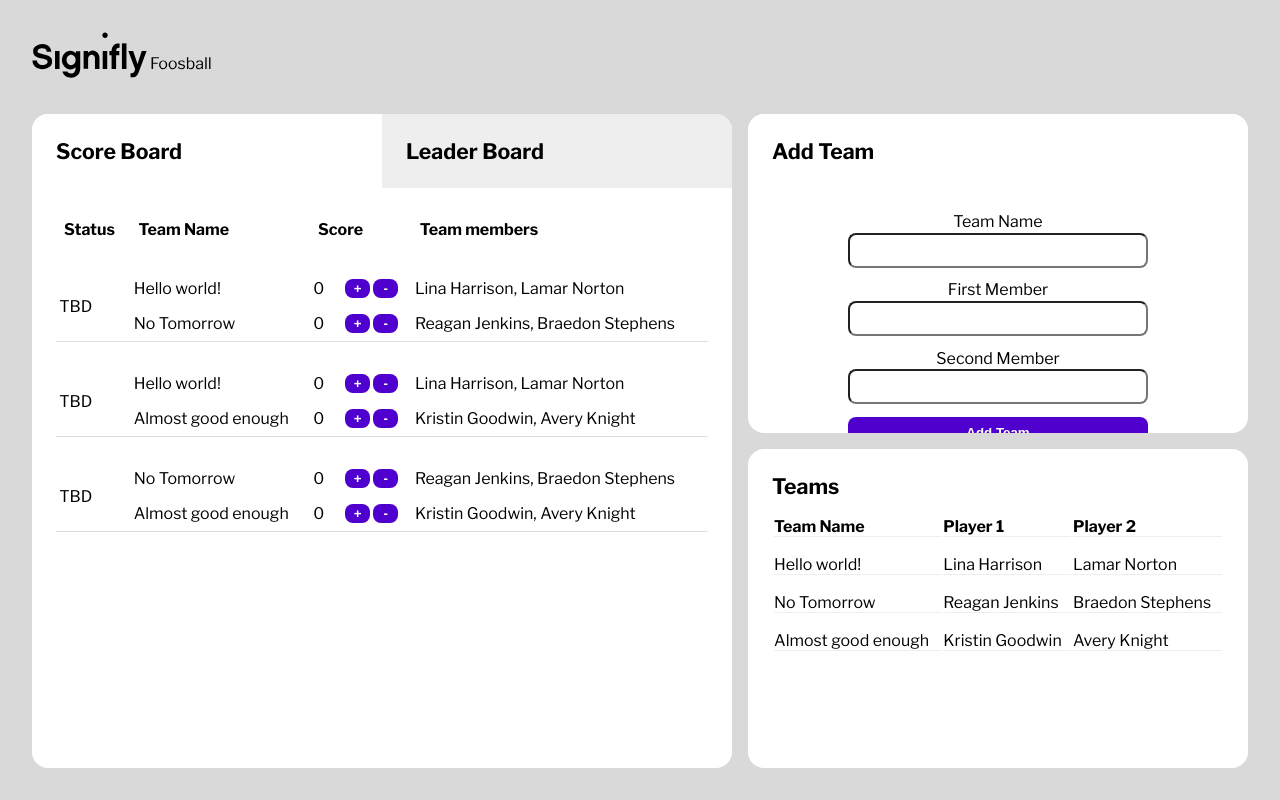
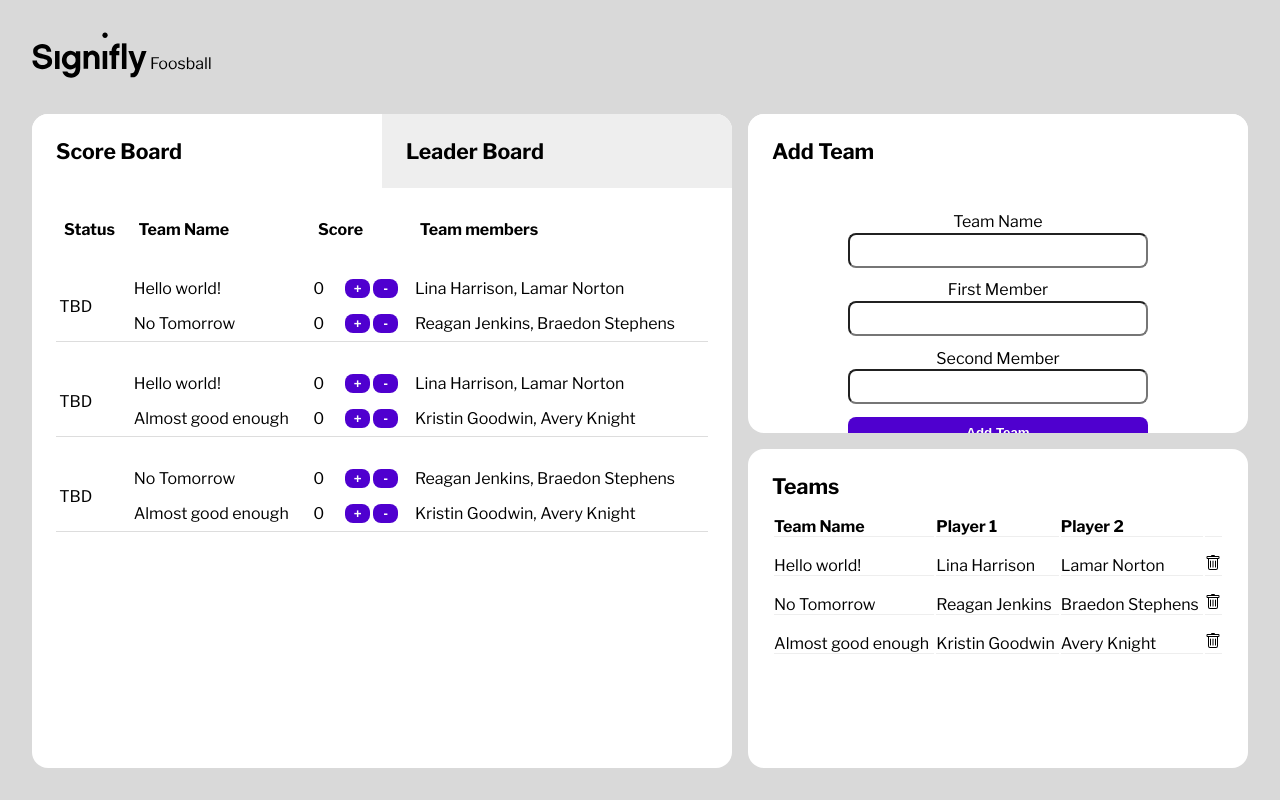
Before and after one commit to Zagoman/Signifly_case, a Vue app: page / in a window 1280 px wide. Built offline with nearby package versions, Linux system fonts and the light colour scheme.

Commit message:
pre build

```diff
--- a/src/components/Game.js
+++ b/src/components/Game.js
@@ -15,6 +15,9 @@
 
   _Init() {
     this.game_id = Date.now() + Math.random() * 100;
+
+    this.teamA.games.push(this);
+    this.teamB.games.push(this);
   }
 
   CheckWinner(props) {
--- a/src/components/Teams.vue
+++ b/src/components/Teams.vue
@@ -7,20 +7,37 @@
         <th>Team Name</th>
         <th>Player 1</th>
         <th>Player 2</th>
+        <th></th>
       </tr>
 
       <tr v-for="(team, index) in $store.state.teams" :key="index">
         <td>{{ team.teamName }}</td>
         <td>{{ team.teamMember1 }}</td>
         <td>{{ team.teamMember2 }}</td>
+        <td class="delete" @click="removeTeam(team)">
+          <svg xmlns="http://www.w3.org/2000/svg" width="16" height="16" fill="currentColor" class="bi bi-trash" viewBox="0 0 16 16">
+            <path d="M5.5 5.5A.5.5 0 0 1 6 6v6a.5.5 0 0 1-1 0V6a.5.5 0 0 1 .5-.5zm2.5 0a.5.5 0 0 1 .5.5v6a.5.5 0 0 1-1 0V6a.5.5 0 0 1 .5-.5zm3 .5a.5.5 0 0 0-1 0v6a.5.5 0 0 0 1 0V6z" />
+            <path
+              fill-rule="evenodd"
+              d="M14.5 3a1 1 0 0 1-1 1H13v9a2 2 0 0 1-2 2H5a2 2 0 0 1-2-2V4h-.5a1 1 0 0 1-1-1V2a1 1 0 0 1 1-1H6a1 1 0 0 1 1-1h2a1 1 0 0 1 1 1h3.5a1 1 0 0 1 1 1v1zM4.118 4L4 4.059V13a1 1 0 0 0 1 1h6a1 1 0 0 0 1-1V4.059L11.882 4H4.118zM2.5 3V2h11v1h-11z"
+            />
+          </svg>
+        </td>
       </tr>
     </table>
   </section>
 </template>
 <script>
-import { mapGetters } from "vuex";
 export default {
   name: "Teams",
+  methods: {
+    removeTeam(team) {
+      // Remove games where team appears
+
+      // Remove team
+      this.$store.commit("removeTeam", team);
+    },
+  },
 };
 </script>
 <style scoped>
@@ -48,4 +65,12 @@
   font-size: 1.33rem;
   font-weight: 700;
 }
+.delete {
+  color: #000;
+  cursor: pointer;
+  transition: color 200ms ease-in-out;
+}
+.delete:hover {
+  color: #4f00cf;
+}
 </style>
--- a/src/store/index.js
+++ b/src/store/index.js
@@ -30,6 +30,13 @@
         state.games.push(new Game(team1, team2, teamANames, teamBNames));
       }
     },
+    removeTeam(state, team) {
+      // remove games where team appears
+      team.games.forEach((game) => {
+        state.games.splice(state.games.indexOf(game), 1);
+      });
+      state.teams.splice(state.teams.indexOf(team), 1);
+    },
   },
 
   actions: {
--- a/vite.config.js
+++ b/vite.config.js
@@ -1,14 +1,15 @@
-import { fileURLToPath, URL } from 'node:url'
+import { fileURLToPath, URL } from "node:url";
 
-import { defineConfig } from 'vite'
-import vue from '@vitejs/plugin-vue'
+import { defineConfig } from "vite";
+import vue from "@vitejs/plugin-vue";
 
 // https://vitejs.dev/config/
 export default defineConfig({
   plugins: [vue()],
+  base: "/deploy/",
   resolve: {
     alias: {
-      '@': fileURLToPath(new URL('./src', import.meta.url))
-    }
-  }
-})
+      "@": fileURLToPath(new URL("./src", import.meta.url)),
+    },
+  },
+});
```
